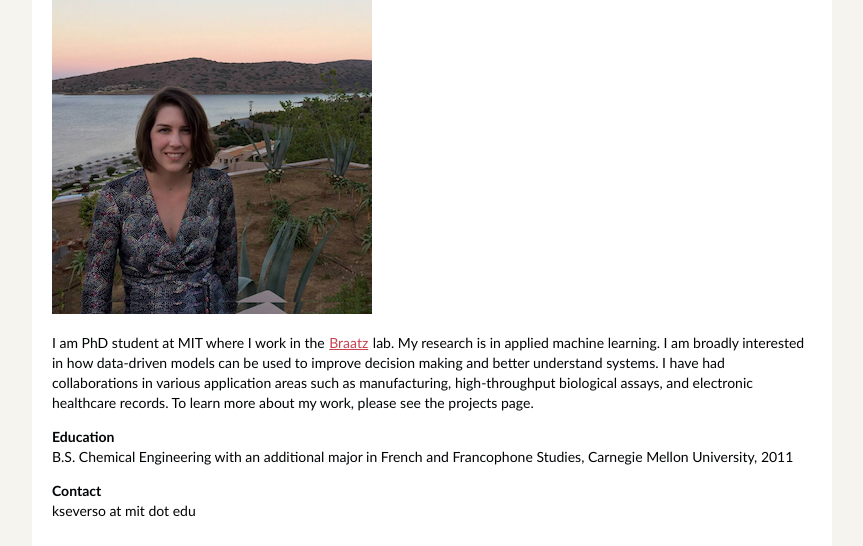
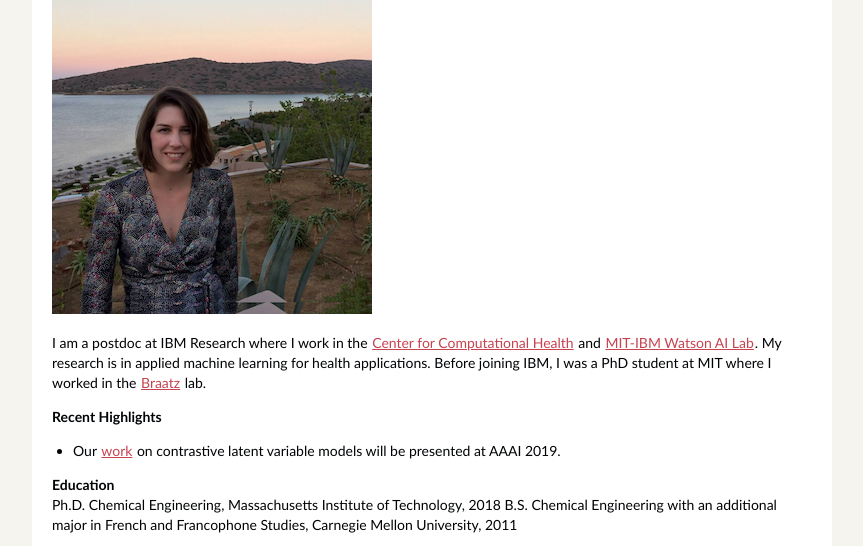
Before and after one commit to kseverso/kseverso.github.io_old, a plain HTML site: page index.html in a window 1280 px wide. Shown: the part 231-777 px from the top of the page, without its empty margins (208-1071 px from the left). Drawn offline with Linux system fonts and the light colour scheme.

Commit message:
Add AAAI 2019 slides

```diff
--- a/index.html
+++ b/index.html
@@ -24,8 +24,13 @@
     <h1 class="entry-title">About</h1>
 
     <p><img alt="Kristen" src="/images/kristen.png"></p>
-<p>I am PhD student at MIT where I work in the <a href="http://web.mit.edu/braatzgroup/">Braatz</a> lab. My research is in applied machine learning. I am broadly interested in how data-driven models can be used to improve decision making and better understand systems. I have had collaborations in various application areas such as manufacturing, high-throughput biological assays, and electronic healthcare records. To learn more about my work, please see the projects page. </p>
+<p>I am a postdoc at IBM Research where I work in the <a href="https://researcher.watson.ibm.com/researcher/view_group.php?id=6743">Center for Computational Health</a> and <a href="https://mitibmwatsonailab.mit.edu">MIT-IBM Watson AI Lab</a>. My research is in applied machine learning for health applications. Before joining IBM, I was a PhD student at MIT where I worked in the <a href="http://web.mit.edu/braatzgroup/">Braatz</a> lab.</p>
+<p><strong>Recent Highlights</strong> <br></p>
+<ul>
+<li>Our <a href="/pdfs/Severson_Presentation.pdf">work</a> on contrastive latent variable models will be presented at AAAI 2019.</li>
+</ul>
 <p><strong>Education</strong> <br>
+Ph.D. Chemical Engineering, Massachusetts Institute of Technology, 2018
 B.S. Chemical Engineering with an additional major in French and Francophone Studies, Carnegie Mellon University, 2011</p>
 <p><strong>Contact</strong> <br>
 kseverso at mit dot edu </p>
```
Also changed, not shown: 1 other file.
